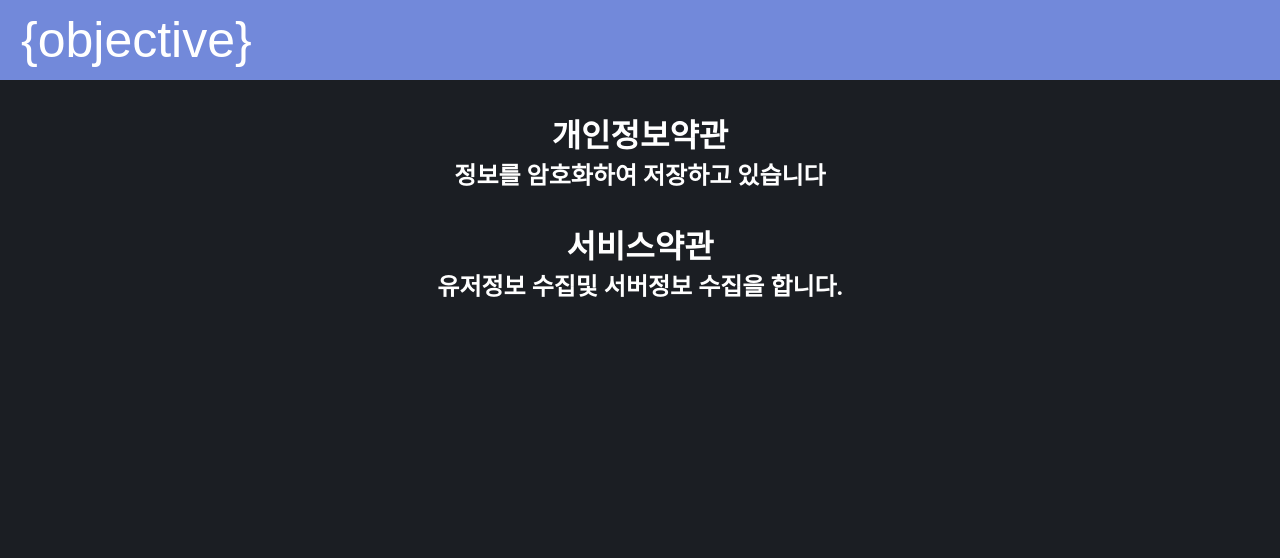
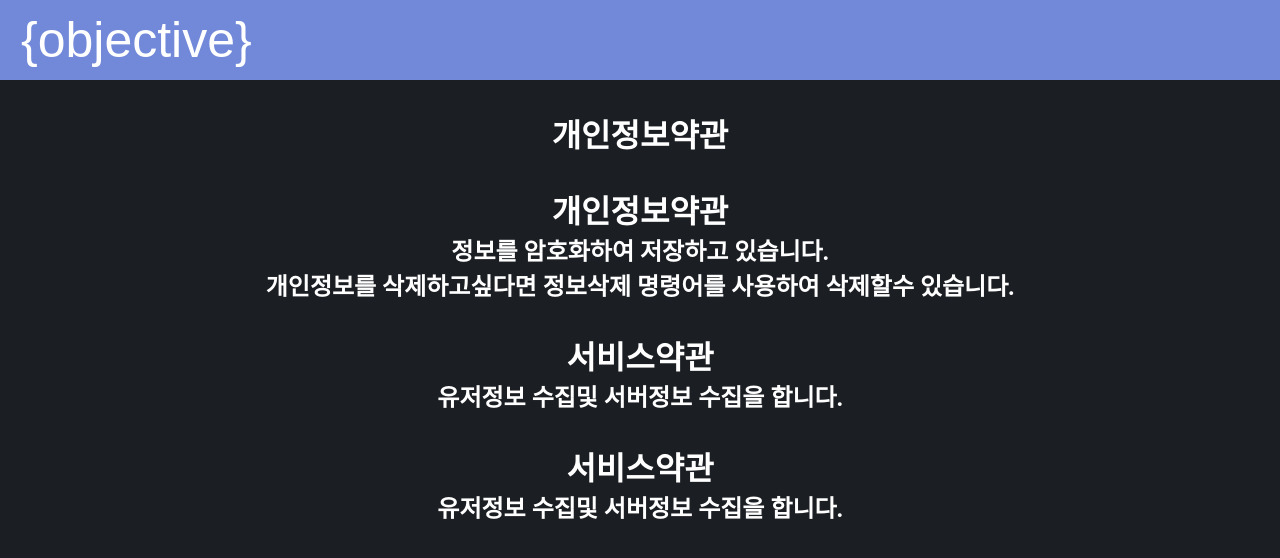
Before and after one commit to P-Asta/objective, a plain HTML site: page terms.html in a window 1280 px wide. Drawn offline with Linux system fonts and the light colour scheme.

Commit message:
Update terms.html

```diff
--- a/terms.html
+++ b/terms.html
@@ -13,7 +13,16 @@
         <input class = "main" type="button" value="{objective}">
     </div>
     <h1>개인정보약관</h1>
-    <h2>정보를 암호화하여 저장하고 있습니다</h2>
+    <h1>개인정보약관</h1>
+    <h2>
+        정보를 암호화하여 저장하고 있습니다.<br/>
+        개인정보를 삭제하고싶다면 정보삭제 명령어를 사용하여 삭제할수 있습니다.
+    </h2>
+
+    <h1>서비스약관</h1>
+    <h2>
+        유저정보 수집및 서버정보 수집을 합니다.
+    </h2>
 
     <h1>서비스약관</h1>
     <h2>
```
